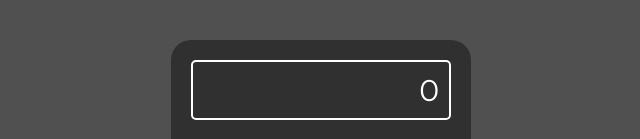
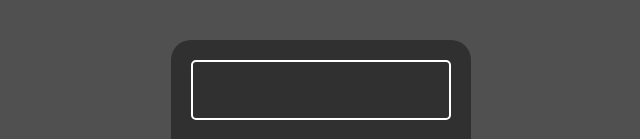
Before and after one commit to ebokes/calculator, a React (Create React App) app: page / in a window 1280 px wide. Shown: the top 139 px of the page, without its empty margins (319-959 px from the left). Built offline with nearby package versions, Linux system fonts and the light colour scheme.

Commit message:
feat: add context api to initialize display value as well as to set handleclick on the digit buttons

```diff
--- a/src/App.js
+++ b/src/App.js
@@ -1,6 +1,7 @@
 import { ThemeProvider } from "styled-components";
 import "./App.css";
 import Layout from "./components/layout/Layout";
+import { CalcContextProvider } from "./context/CalcContext";
 
 const theme = {
   color: {
@@ -26,7 +27,9 @@ function App() {
   return (
     <ThemeProvider theme={theme}>
       <div className="App">
-        <Layout />
+        <CalcContextProvider>
+          <Layout />
+        </CalcContextProvider>
       </div>
     </ThemeProvider>
   );
--- a/src/components/button/Digit.jsx
+++ b/src/components/button/Digit.jsx
@@ -1,10 +1,12 @@
-import React from "react";
+import React, { useContext } from "react";
 import { Button } from "./buttonStyle";
+import { CalcContext } from "../../context/CalcContext";
 
 const Digit = ({ value }) => {
+  const { handleDigitClick } = useContext(CalcContext);
   return (
     <Button bg="#303136" fg="#29A8FF">
-      <input type="button" value={value} />
+      <input type="button" value={value} onClick={handleDigitClick} />
     </Button>
   );
 };
--- a/src/components/display/Display.jsx
+++ b/src/components/display/Display.jsx
@@ -1,10 +1,12 @@
-import React from "react";
+import React, { useContext } from "react";
 import { DisplayWrapper } from "./displayStyle";
+import { CalcContext } from "../../context/CalcContext";
 
 const Display = () => {
+  const { calcDisplay } = useContext(CalcContext);
   return (
     <DisplayWrapper>
-      <p>0</p>
+      <p>{calcDisplay}</p>
     </DisplayWrapper>
   );
 };
--- /dev/null
+++ b/src/context/CalcContext.js
@@ -0,0 +1,12 @@
+import { useState, createContext } from "react";
+
+export const CalcContext = createContext();
+
+export const CalcContextProvider = ({ children }) => {
+  const [calcDisplay, setCalcDisplay] = useState("");
+  const handleDigitClick = (e) =>
+    setCalcDisplay(calcDisplay?.concat(e.target.value));
+
+  const value = { calcDisplay, handleDigitClick };
+  return <CalcContext.Provider value={value}>{children}</CalcContext.Provider>;
+};
```
